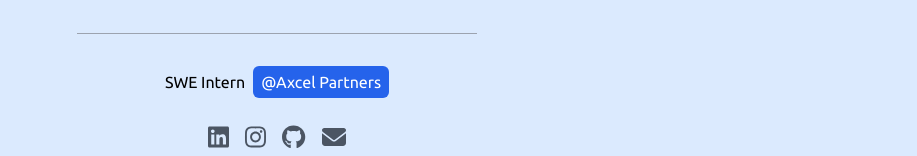
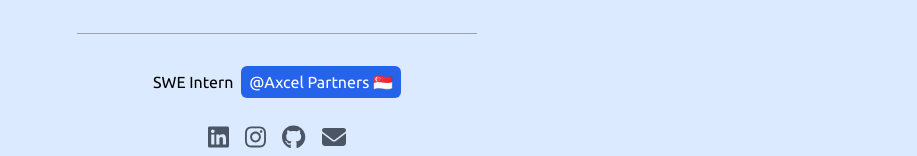
Before and after one commit to yancheesetofer/vue-personal, a Vue app: page / in a window 1280 px wide. Shown: the part 534-690 px from the top of the page, without its empty margins (363-1280 px from the left). Built offline with nearby package versions, Linux system fonts and the light colour scheme.

Commit message:
add sg flag

```diff
--- a/src/components/CardFooter.vue
+++ b/src/components/CardFooter.vue
@@ -9,7 +9,7 @@
         href="https://axcel.partners"
         target="_blank"
         class="text-white py-1 px-2 ms-2 rounded-md bg-blue-600"
-        >@Axcel Partners</a
+        >@Axcel Partners 🇸🇬</a
       >
     </div>
     <div class="it-icons">
```
